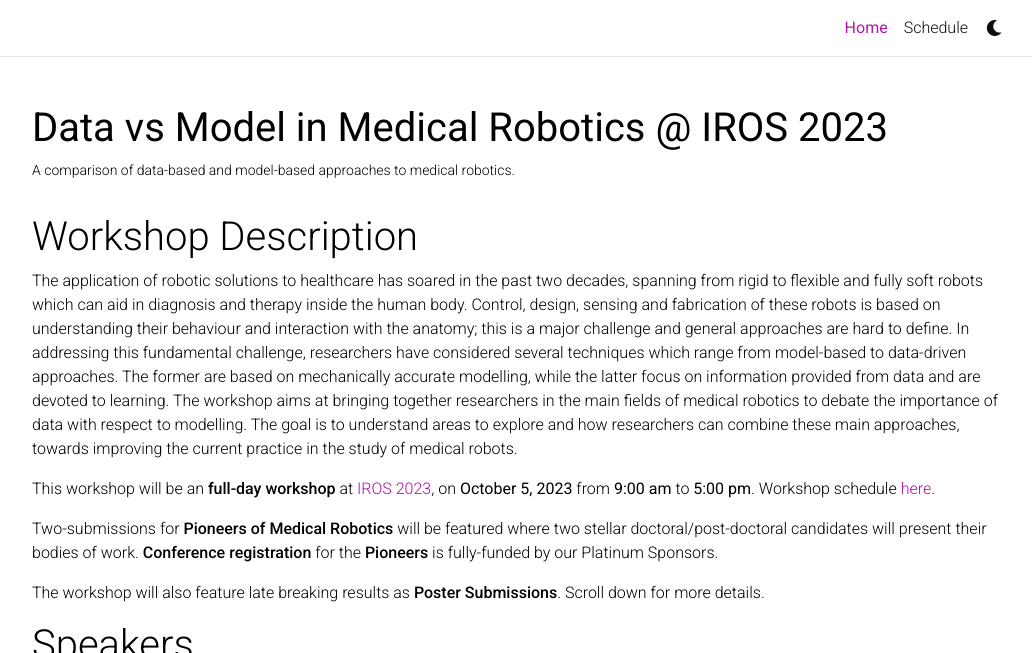
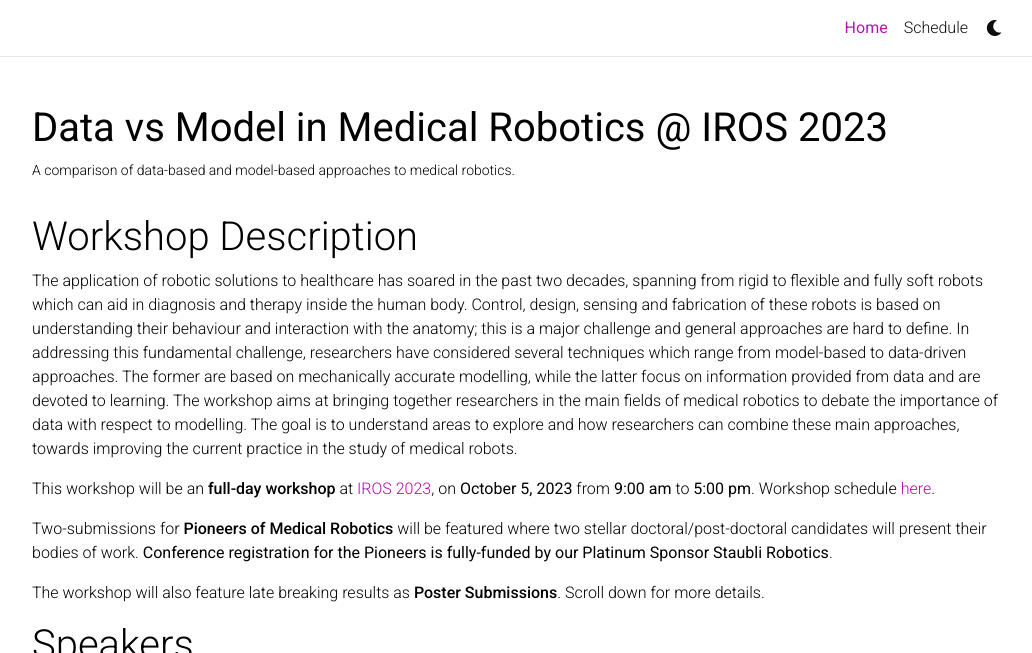
Before and after one commit to future-med-roboticist/future-med-roboticist.github.io, a Jekyll site: the page built from _pages/home.md, in a window 1280 px wide and 900 px high, cut to the strip 0-653 px from the top of the window. Shown: the whole strip, without its empty margins (123-1155 px from the left). Built offline with Jekyll 4.4.1, drawn with Linux system fonts in a browser that asks for light colours; full-size pictures stand in for the smaller copies a plugin makes; comment, search, counter and statistics services are not loaded; a style sheet for code colours, icons or effects is not loaded.

Commit message:
Update home.md

```diff
--- a/_pages/home.md
+++ b/_pages/home.md
@@ -16,7 +16,7 @@
 
 This workshop will be an **full-day workshop** at [IROS 2023](https://ieee-iros.org/), on <b>October 5, 2023</b> from <b>9:00 am</b> to <b>5:00 pm</b>. Workshop schedule [here](https://medrob-workshop.github.io/schedule/).
 
-Two-submissions for [**Pioneers of Medical Robotics**](#pioneers-of-medical-robotics) will be featured where two stellar doctoral/post-doctoral candidates will present their bodies of work. **Conference registration** for the **Pioneers** is fully-funded by our Platinum Sponsors.
+Two-submissions for [**Pioneers of Medical Robotics**](#pioneers-of-medical-robotics) will be featured where two stellar doctoral/post-doctoral candidates will present their bodies of work. <b>Conference registration for the Pioneers is fully-funded by our Platinum Sponsor Staubli Robotics</b>.
 
 The workshop will also feature late breaking results as [**Poster Submissions**](#poster-submissions). Scroll down for more details.
 
```
